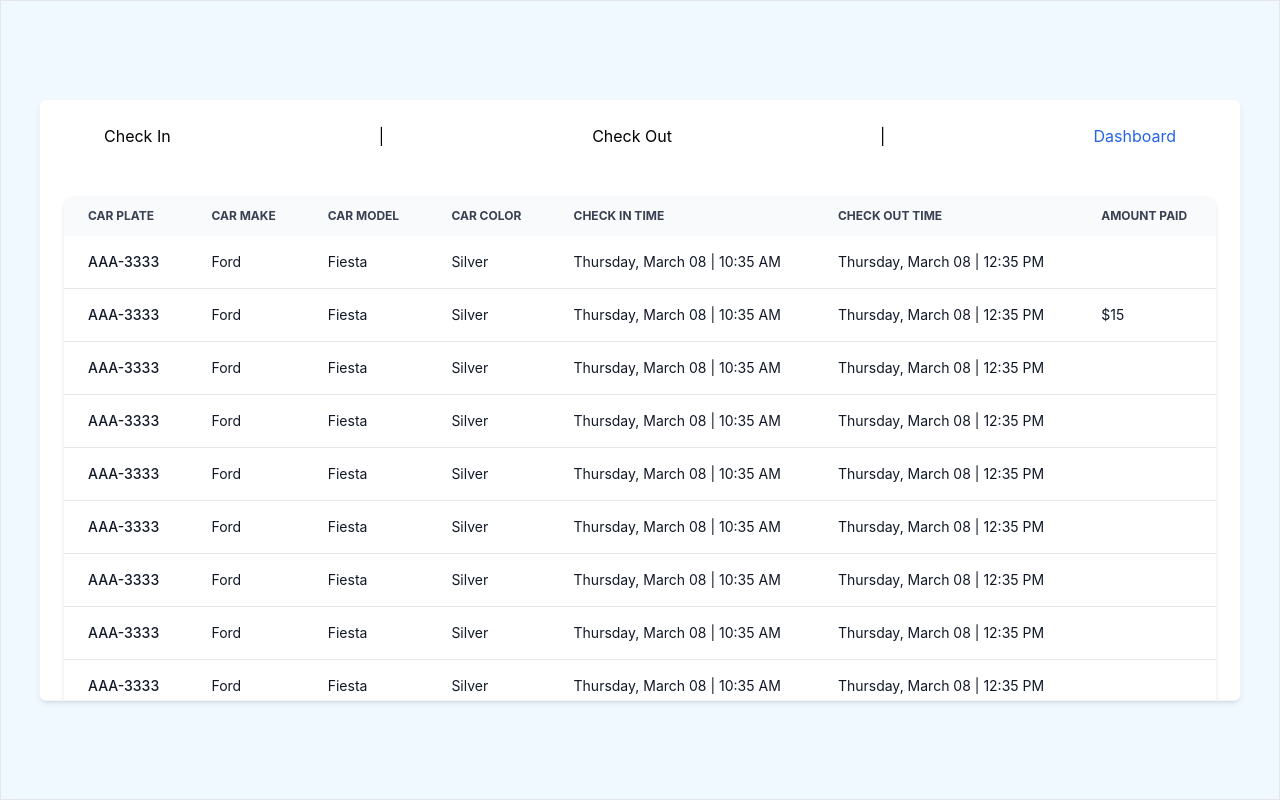
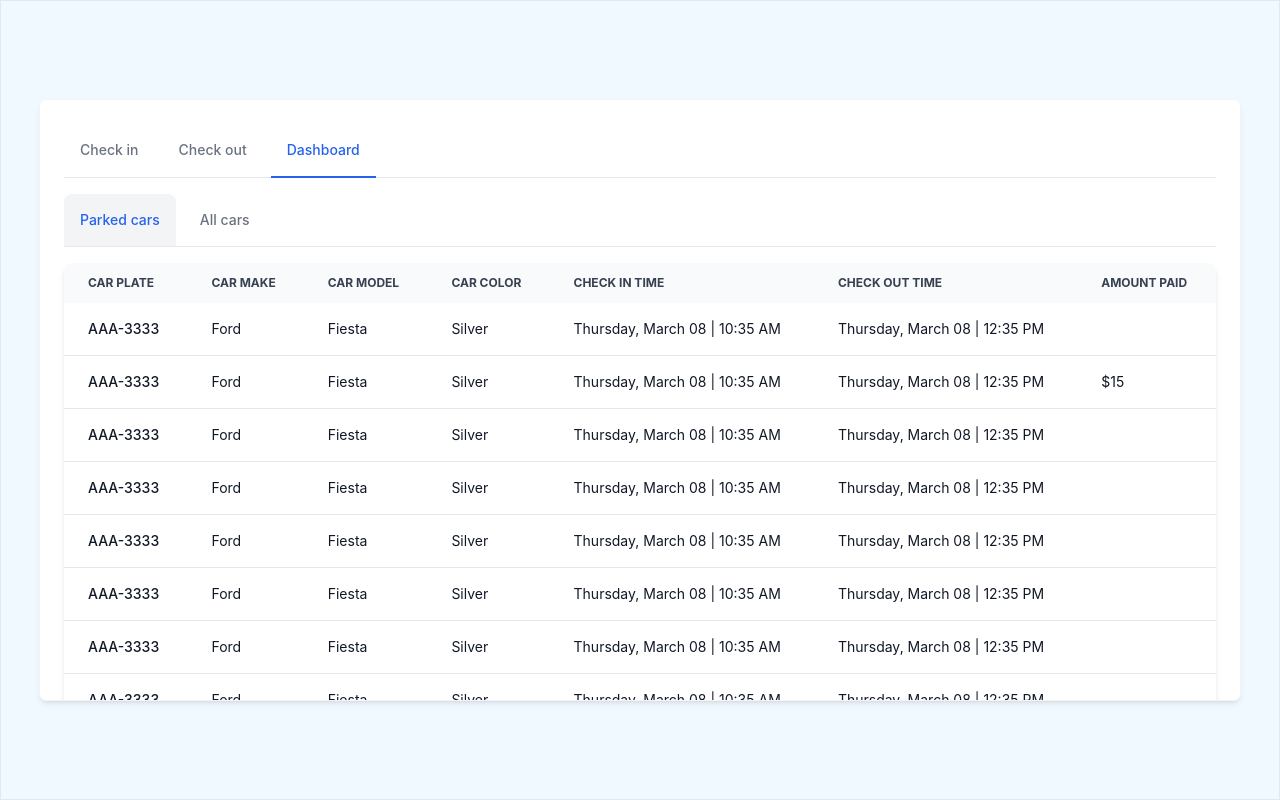
Before and after one commit to GiovaneForlenza/parking-lot-control, a React (Create React App) app: page / in a window 1280 px wide. Both pictures are taken after a click on the button "Dashboard". Built offline with nearby package versions, Linux system fonts and the light colour scheme; no server answers.

Commit message:
Updated the UI, have to work on the car make/model API to start implementing the DB saving

```diff
--- a/package.json
+++ b/package.json
@@ -6,6 +6,7 @@
     "@testing-library/jest-dom": "^5.17.0",
     "@testing-library/react": "^13.4.0",
     "@testing-library/user-event": "^13.5.0",
+    "luxon": "^3.4.3",
     "react": "^18.2.0",
     "react-dom": "^18.2.0",
     "react-scripts": "5.0.1",
--- a/src/App.js
+++ b/src/App.js
@@ -10,7 +10,7 @@ function App() {
     <div className="border h-screen flex items-center justify-center bg-sky-50">
       {/* Content container */}
       <div className="">
-        {displayPage === "CheckIn" || displayPage === "CheckOut" ? (
+        {displayPage === "Check in" || displayPage === "Check out" ? (
           <Home />
         ) : (
           <Dashboard />
--- a/src/components/ChangeScreenButtons.js
+++ b/src/components/ChangeScreenButtons.js
@@ -6,28 +6,31 @@ function ChangeScreenButtons() {
   const handleClick = (page) => {
     setDisplayPage(page);
   };
+
+  const tabs = ["Check in", "Check out", "Dashboard"];
   return (
-    <div className="flex items-center justify-between mb-4  px-10 ">
-      <button
-        onClick={() => handleClick("CheckIn")}
-        className={`${displayPage === "CheckIn" ? "text-blue-600" : null}`}
-      >
-        Check In
-      </button>{" "}
-      |
-      <button
-        onClick={() => handleClick("CheckOut")}
-        className={`${displayPage === "CheckOut" ? "text-blue-600" : null}`}
-      >
-        Check Out
-      </button>{" "}
-      |
-      <button
-        onClick={() => handleClick("Dashboard")}
-        className={`${displayPage === "Dashboard" ? "text-blue-600" : null}`}
-      >
-        Dashboard
-      </button>
+    <div className="flex items-center justify-center mb-4 ">
+      <div className="text-sm font-medium text-center text-gray-500 border-b border-gray-200 w-full">
+        <ul className="flex flex-wrap -mb-px">
+          {tabs.map((tab) => {
+            return (
+              <li className="mr-2" key={tab}>
+                <button
+                  href="#"
+                  className={`inline-block p-4 border-b-2  rounded-t-lg  ${
+                    displayPage === tab
+                      ? "text-blue-600 border-blue-600 rounded-t-lg active"
+                      : "border-transparent hover:text-gray-600 hover:border-gray-300"
+                  }`}
+                  onClick={() => handleClick(tab)}
+                >
+                  {tab}
+                </button>
+              </li>
+            );
+          })}
+        </ul>
+      </div>
     </div>
   );
 }
--- a/src/context/DisplayPageContext.js
+++ b/src/context/DisplayPageContext.js
@@ -3,7 +3,7 @@ import React, { useState, createContext } from "react";
 export const DisplayPageContext = createContext();
 
 export const DisplayPageContextProvider = (props) => {
-  const [displayPage, setDisplayPage] = useState("CheckIn");
+  const [displayPage, setDisplayPage] = useState("Check in");
 
   return (
     <DisplayPageContext.Provider value={{ displayPage, setDisplayPage }}>
--- a/src/pages/CheckOut.js
+++ b/src/pages/CheckOut.js
@@ -5,6 +5,9 @@ function CheckOut() {
     <div className="h-34 w-full">
       <div className="px-20 mt-4">
         <form action="" className="p-4 shadow">
+          <div className="text-center text-sm font-mono">
+            Check out a parked car
+          </div>
           <div className="user-input-wrp">
             <br />
             <input type="text" className="inputText px-1 border-2" required />
@@ -15,7 +18,7 @@ function CheckOut() {
               type="button"
               className="h-10 px-4 bg-sky-200 rounded-md hover:bg-sky-300"
             >
-              Check Out Vehicle
+              Check out Vehicle
             </button>
           </div>
         </form>
--- a/src/pages/Dashboard.js
+++ b/src/pages/Dashboard.js
@@ -1,4 +1,4 @@
-import React from "react";
+import React, { useState } from "react";
 
 import ChangeScreenButtons from "../components/ChangeScreenButtons";
 
@@ -12,17 +12,39 @@ function Dashboard() {
     "Check out time",
     "Amount paid",
   ];
+
+  const tablesToShow = ["Parked cars", "All cars"];
+  const [shownTable, setShownTable] = useState("Parked cars");
+
   return (
     <div className="bg-white w-[1200px]  h-[600px] rounded-md flex flex-col  shadow-md ring-1 ring-slate-100 py-6 px-6 overflow-y-auto">
       <ChangeScreenButtons />
-      <div className="mt-8">
-        <div class="relative overflow-x-auto shadow-md sm:rounded-lg">
-          <table class="w-full text-sm text-left text-gray-500 dark:text-gray-400">
-            <thead class="text-xs text-gray-700 uppercase bg-gray-50 ">
+      <ul className="flex flex-wrap text-sm font-medium text-center text-gray-500 border-b border-gray-200 ">
+        {tablesToShow.map((table) => {
+          return (
+            <li className="mr-2" key={table}>
+              <button
+              onClick={()=>{setShownTable(table)}}
+                className={`inline-block p-4  rounded-t-lg active ${
+                  shownTable === table
+                    ? "text-blue-600 bg-gray-100"
+                    : " hover:text-gray-600 hover:bg-gray-50 "
+                }`}
+              >
+                {table}
+              </button>
+            </li>
+          );
+        })}
+      </ul>
+      <div className="mt-4">
+        <div className="relative overflow-x-auto shadow-md sm:rounded-lg">
+          <table className="w-full text-sm text-left text-gray-500 dark:text-gray-400">
+            <thead className="text-xs text-gray-700 uppercase bg-gray-50 ">
               <tr>
                 {tableHeader.map((item) => {
                   return (
-                    <th scope="col" class="px-6 py-3" key={item}>
+                    <th scope="col" className="px-6 py-3" key={item}>
                       {item}
                     </th>
                   );
@@ -30,202 +52,201 @@ function Dashboard() {
               </tr>
             </thead>
             <tbody>
-              <tr class="bg-white border-b hover:bg-gray-50 text-gray-900 ">
+              <tr className="bg-white border-b hover:bg-gray-50 text-gray-900 ">
                 <th
                   scope="row"
-                  class="px-6 py-4 font-medium whitespace-nowrap "
+                  className="px-6 py-4 font-medium whitespace-nowrap "
                 >
                   AAA-3333
                 </th>
-                <td class="px-6 py-4">Ford</td>
-                <td class="px-6 py-4">Fiesta</td>
-                <td class="px-6 py-4">Silver</td>
-                <td class="px-6 py-4">Thursday, March 08 | 10:35 AM</td>
-                <td class="px-6 py-4">Thursday, March 08 | 12:35 PM</td>
+                <td className="px-6 py-4">Ford</td>
+                <td className="px-6 py-4">Fiesta</td>
+                <td className="px-6 py-4">Silver</td>
+                <td className="px-6 py-4">Thursday, March 08 | 10:35 AM</td>
+                <td className="px-6 py-4">Thursday, March 08 | 12:35 PM</td>
               </tr>
-              <tr class="bg-white border-b hover:bg-gray-50 text-gray-900 ">
+              <tr className="bg-white border-b hover:bg-gray-50 text-gray-900 ">
                 <th
                   scope="row"
-                  class="px-6 py-4 font-medium whitespace-nowrap "
-                >
-                  AAA-3333
-
-                </th>
-                <td class="px-6 py-4">Ford</td>
-                <td class="px-6 py-4">Fiesta</td>
-                <td class="px-6 py-4">Silver</td>
-                <td class="px-6 py-4">Thursday, March 08 | 10:35 AM</td>
-                <td class="px-6 py-4">Thursday, March 08 | 12:35 PM</td>
-                <td class="px-6 py-4">$15</td>
-              </tr>
-              <tr class="bg-white border-b hover:bg-gray-50 text-gray-900 ">
-                <th
-                  scope="row"
-                  class="px-6 py-4 font-medium whitespace-nowrap "
+                  className="px-6 py-4 font-medium whitespace-nowrap "
                 >
                   AAA-3333
                 </th>
-                <td class="px-6 py-4">Ford</td>
-                <td class="px-6 py-4">Fiesta</td>
-                <td class="px-6 py-4">Silver</td>
-                <td class="px-6 py-4">Thursday, March 08 | 10:35 AM</td>
-                <td class="px-6 py-4">Thursday, March 08 | 12:35 PM</td>
+                <td className="px-6 py-4">Ford</td>
+                <td className="px-6 py-4">Fiesta</td>
+                <td className="px-6 py-4">Silver</td>
+                <td className="px-6 py-4">Thursday, March 08 | 10:35 AM</td>
+                <td className="px-6 py-4">Thursday, March 08 | 12:35 PM</td>
+                <td className="px-6 py-4">$15</td>
               </tr>
-              <tr class="bg-white border-b hover:bg-gray-50 text-gray-900 ">
+              <tr className="bg-white border-b hover:bg-gray-50 text-gray-900 ">
                 <th
                   scope="row"
-                  class="px-6 py-4 font-medium whitespace-nowrap "
+                  className="px-6 py-4 font-medium whitespace-nowrap "
                 >
                   AAA-3333
                 </th>
-                <td class="px-6 py-4">Ford</td>
-                <td class="px-6 py-4">Fiesta</td>
-                <td class="px-6 py-4">Silver</td>
-                <td class="px-6 py-4">Thursday, March 08 | 10:35 AM</td>
-                <td class="px-6 py-4">Thursday, March 08 | 12:35 PM</td>
+                <td className="px-6 py-4">Ford</td>
+                <td className="px-6 py-4">Fiesta</td>
+                <td className="px-6 py-4">Silver</td>
+                <td className="px-6 py-4">Thursday, March 08 | 10:35 AM</td>
+                <td className="px-6 py-4">Thursday, March 08 | 12:35 PM</td>
               </tr>
-              <tr class="bg-white border-b hover:bg-gray-50 text-gray-900 ">
+              <tr className="bg-white border-b hover:bg-gray-50 text-gray-900 ">
                 <th
                   scope="row"
-                  class="px-6 py-4 font-medium whitespace-nowrap "
+                  className="px-6 py-4 font-medium whitespace-nowrap "
                 >
                   AAA-3333
                 </th>
-                <td class="px-6 py-4">Ford</td>
-                <td class="px-6 py-4">Fiesta</td>
-                <td class="px-6 py-4">Silver</td>
-                <td class="px-6 py-4">Thursday, March 08 | 10:35 AM</td>
-                <td class="px-6 py-4">Thursday, March 08 | 12:35 PM</td>
+                <td className="px-6 py-4">Ford</td>
+                <td className="px-6 py-4">Fiesta</td>
+                <td className="px-6 py-4">Silver</td>
+                <td className="px-6 py-4">Thursday, March 08 | 10:35 AM</td>
+                <td className="px-6 py-4">Thursday, March 08 | 12:35 PM</td>
               </tr>
-              <tr class="bg-white border-b hover:bg-gray-50 text-gray-900 ">
+              <tr className="bg-white border-b hover:bg-gray-50 text-gray-900 ">
                 <th
                   scope="row"
-                  class="px-6 py-4 font-medium whitespace-nowrap "
+                  className="px-6 py-4 font-medium whitespace-nowrap "
                 >
                   AAA-3333
                 </th>
-                <td class="px-6 py-4">Ford</td>
-                <td class="px-6 py-4">Fiesta</td>
-                <td class="px-6 py-4">Silver</td>
-                <td class="px-6 py-4">Thursday, March 08 | 10:35 AM</td>
-                <td class="px-6 py-4">Thursday, March 08 | 12:35 PM</td>
+                <td className="px-6 py-4">Ford</td>
+                <td className="px-6 py-4">Fiesta</td>
+                <td className="px-6 py-4">Silver</td>
+                <td className="px-6 py-4">Thursday, March 08 | 10:35 AM</td>
+                <td className="px-6 py-4">Thursday, March 08 | 12:35 PM</td>
               </tr>
-              <tr class="bg-white border-b hover:bg-gray-50 text-gray-900 ">
+              <tr className="bg-white border-b hover:bg-gray-50 text-gray-900 ">
                 <th
                   scope="row"
-                  class="px-6 py-4 font-medium whitespace-nowrap "
+                  className="px-6 py-4 font-medium whitespace-nowrap "
                 >
                   AAA-3333
                 </th>
-                <td class="px-6 py-4">Ford</td>
-                <td class="px-6 py-4">Fiesta</td>
-                <td class="px-6 py-4">Silver</td>
-                <td class="px-6 py-4">Thursday, March 08 | 10:35 AM</td>
-                <td class="px-6 py-4">Thursday, March 08 | 12:35 PM</td>
+                <td className="px-6 py-4">Ford</td>
+                <td className="px-6 py-4">Fiesta</td>
+                <td className="px-6 py-4">Silver</td>
+                <td className="px-6 py-4">Thursday, March 08 | 10:35 AM</td>
+                <td className="px-6 py-4">Thursday, March 08 | 12:35 PM</td>
               </tr>
-              <tr class="bg-white border-b hover:bg-gray-50 text-gray-900 ">
+              <tr className="bg-white border-b hover:bg-gray-50 text-gray-900 ">
                 <th
                   scope="row"
-                  class="px-6 py-4 font-medium whitespace-nowrap "
+                  className="px-6 py-4 font-medium whitespace-nowrap "
                 >
                   AAA-3333
                 </th>
-                <td class="px-6 py-4">Ford</td>
-                <td class="px-6 py-4">Fiesta</td>
-                <td class="px-6 py-4">Silver</td>
-                <td class="px-6 py-4">Thursday, March 08 | 10:35 AM</td>
-                <td class="px-6 py-4">Thursday, March 08 | 12:35 PM</td>
+                <td className="px-6 py-4">Ford</td>
+                <td className="px-6 py-4">Fiesta</td>
+                <td className="px-6 py-4">Silver</td>
+                <td className="px-6 py-4">Thursday, March 08 | 10:35 AM</td>
+                <td className="px-6 py-4">Thursday, March 08 | 12:35 PM</td>
               </tr>
-              <tr class="bg-white border-b hover:bg-gray-50 text-gray-900 ">
+              <tr className="bg-white border-b hover:bg-gray-50 text-gray-900 ">
                 <th
                   scope="row"
-                  class="px-6 py-4 font-medium whitespace-nowrap "
+                  className="px-6 py-4 font-medium whitespace-nowrap "
                 >
                   AAA-3333
                 </th>
-                <td class="px-6 py-4">Ford</td>
-                <td class="px-6 py-4">Fiesta</td>
-                <td class="px-6 py-4">Silver</td>
-                <td class="px-6 py-4">Thursday, March 08 | 10:35 AM</td>
-                <td class="px-6 py-4">Thursday, March 08 | 12:35 PM</td>
+                <td className="px-6 py-4">Ford</td>
+                <td className="px-6 py-4">Fiesta</td>
+                <td className="px-6 py-4">Silver</td>
+                <td className="px-6 py-4">Thursday, March 08 | 10:35 AM</td>
+                <td className="px-6 py-4">Thursday, March 08 | 12:35 PM</td>
               </tr>
-              <tr class="bg-white border-b hover:bg-gray-50 text-gray-900 ">
+              <tr className="bg-white border-b hover:bg-gray-50 text-gray-900 ">
                 <th
                   scope="row"
-                  class="px-6 py-4 font-medium whitespace-nowrap "
+                  className="px-6 py-4 font-medium whitespace-nowrap "
                 >
                   AAA-3333
                 </th>
-                <td class="px-6 py-4">Ford</td>
-                <td class="px-6 py-4">Fiesta</td>
-                <td class="px-6 py-4">Silver</td>
-                <td class="px-6 py-4">Thursday, March 08 | 10:35 AM</td>
-                <td class="px-6 py-4">Thursday, March 08 | 12:35 PM</td>
+                <td className="px-6 py-4">Ford</td>
+                <td className="px-6 py-4">Fiesta</td>
+                <td className="px-6 py-4">Silver</td>
+                <td className="px-6 py-4">Thursday, March 08 | 10:35 AM</td>
+                <td className="px-6 py-4">Thursday, March 08 | 12:35 PM</td>
               </tr>
-              <tr class="bg-white border-b hover:bg-gray-50 text-gray-900 ">
+              <tr className="bg-white border-b hover:bg-gray-50 text-gray-900 ">
                 <th
                   scope="row"
-                  class="px-6 py-4 font-medium whitespace-nowrap "
+                  className="px-6 py-4 font-medium whitespace-nowrap "
                 >
                   AAA-3333
                 </th>
-                <td class="px-6 py-4">Ford</td>
-                <td class="px-6 py-4">Fiesta</td>
-                <td class="px-6 py-4">Silver</td>
-                <td class="px-6 py-4">Thursday, March 08 | 10:35 AM</td>
-                <td class="px-6 py-4">Thursday, March 08 | 12:35 PM</td>
+                <td className="px-6 py-4">Ford</td>
+                <td className="px-6 py-4">Fiesta</td>
+                <td className="px-6 py-4">Silver</td>
+                <td className="px-6 py-4">Thursday, March 08 | 10:35 AM</td>
+                <td className="px-6 py-4">Thursday, March 08 | 12:35 PM</td>
               </tr>
-              <tr class="bg-white border-b hover:bg-gray-50 text-gray-900 ">
+              <tr className="bg-white border-b hover:bg-gray-50 text-gray-900 ">
                 <th
                   scope="row"
-                  class="px-6 py-4 font-medium whitespace-nowrap "
+                  className="px-6 py-4 font-medium whitespace-nowrap "
                 >
                   AAA-3333
                 </th>
-                <td class="px-6 py-4">Ford</td>
-                <td class="px-6 py-4">Fiesta</td>
-                <td class="px-6 py-4">Silver</td>
-                <td class="px-6 py-4">Thursday, March 08 | 10:35 AM</td>
-                <td class="px-6 py-4">Thursday, March 08 | 12:35 PM</td>
+                <td className="px-6 py-4">Ford</td>
+                <td className="px-6 py-4">Fiesta</td>
+                <td className="px-6 py-4">Silver</td>
+                <td className="px-6 py-4">Thursday, March 08 | 10:35 AM</td>
+                <td className="px-6 py-4">Thursday, March 08 | 12:35 PM</td>
               </tr>
-              <tr class="bg-white border-b hover:bg-gray-50 text-gray-900 ">
+              <tr className="bg-white border-b hover:bg-gray-50 text-gray-900 ">
                 <th
                   scope="row"
-                  class="px-6 py-4 font-medium whitespace-nowrap "
+                  className="px-6 py-4 font-medium whitespace-nowrap "
                 >
                   AAA-3333
                 </th>
-                <td class="px-6 py-4">Ford</td>
-                <td class="px-6 py-4">Fiesta</td>
-                <td class="px-6 py-4">Silver</td>
-                <td class="px-6 py-4">Thursday, March 08 | 10:35 AM</td>
-                <td class="px-6 py-4">Thursday, March 08 | 12:35 PM</td>
+                <td className="px-6 py-4">Ford</td>
+                <td className="px-6 py-4">Fiesta</td>
+                <td className="px-6 py-4">Silver</td>
+                <td className="px-6 py-4">Thursday, March 08 | 10:35 AM</td>
+                <td className="px-6 py-4">Thursday, March 08 | 12:35 PM</td>
               </tr>
-              <tr class="bg-white border-b hover:bg-gray-50 text-gray-900 ">
+              <tr className="bg-white border-b hover:bg-gray-50 text-gray-900 ">
                 <th
                   scope="row"
-                  class="px-6 py-4 font-medium whitespace-nowrap "
+                  className="px-6 py-4 font-medium whitespace-nowrap "
                 >
                   AAA-3333
                 </th>
-                <td class="px-6 py-4">Ford</td>
-                <td class="px-6 py-4">Fiesta</td>
-                <td class="px-6 py-4">Silver</td>
-                <td class="px-6 py-4">Thursday, March 08 | 10:35 AM</td>
-                <td class="px-6 py-4">Thursday, March 08 | 12:35 PM</td>
+                <td className="px-6 py-4">Ford</td>
+                <td className="px-6 py-4">Fiesta</td>
+                <td className="px-6 py-4">Silver</td>
+                <td className="px-6 py-4">Thursday, March 08 | 10:35 AM</td>
+                <td className="px-6 py-4">Thursday, March 08 | 12:35 PM</td>
               </tr>
-              <tr class="bg-white border-b hover:bg-gray-50 text-gray-900 ">
+              <tr className="bg-white border-b hover:bg-gray-50 text-gray-900 ">
                 <th
                   scope="row"
-                  class="px-6 py-4 font-medium whitespace-nowrap "
+                  className="px-6 py-4 font-medium whitespace-nowrap "
                 >
                   AAA-3333
                 </th>
-                <td class="px-6 py-4">Ford</td>
-                <td class="px-6 py-4">Fiesta</td>
-                <td class="px-6 py-4">Silver</td>
-                <td class="px-6 py-4">Thursday, March 08 | 10:35 AM</td>
-                <td class="px-6 py-4">Thursday, March 08 | 12:35 PM</td>
+                <td className="px-6 py-4">Ford</td>
+                <td className="px-6 py-4">Fiesta</td>
+                <td className="px-6 py-4">Silver</td>
+                <td className="px-6 py-4">Thursday, March 08 | 10:35 AM</td>
+                <td className="px-6 py-4">Thursday, March 08 | 12:35 PM</td>
+              </tr>
+              <tr className="bg-white border-b hover:bg-gray-50 text-gray-900 ">
+                <th
+                  scope="row"
+                  className="px-6 py-4 font-medium whitespace-nowrap "
+                >
+                  AAA-3333
+                </th>
+                <td className="px-6 py-4">Ford</td>
+                <td className="px-6 py-4">Fiesta</td>
+                <td className="px-6 py-4">Silver</td>
+                <td className="px-6 py-4">Thursday, March 08 | 10:35 AM</td>
+                <td className="px-6 py-4">Thursday, March 08 | 12:35 PM</td>
               </tr>
             </tbody>
           </table>
--- a/src/pages/Home.js
+++ b/src/pages/Home.js
@@ -10,10 +10,10 @@ function Home() {
   const { displayPage } = useContext(DisplayPageContext);
 
   return (
-    <div className="bg-white w-[600px]  h-[400px] rounded-md flex flex-col  shadow-md ring-1 ring-slate-100 py-6 px-6 ">
+    <div className="bg-white w-[600px]  h-[460px] rounded-md flex flex-col  shadow-md ring-1 ring-slate-100 py-6 px-6 ">
       <ChangeScreenButtons />
       <DateTimeLabel />
-      {displayPage === "CheckIn" ? (
+      {displayPage === "Check in" ? (
         <CarContextProvider>
           <CheckIn />
         </CarContextProvider>
```
Also changed, not shown: src/components/DateTimeLabel.js (+17 -2 lines), src/pages/CheckIn.js (+10 -15 lines), src/services/carService.js (+9 -5 lines), 1 other file (tests, documents, lock files or other folders).
